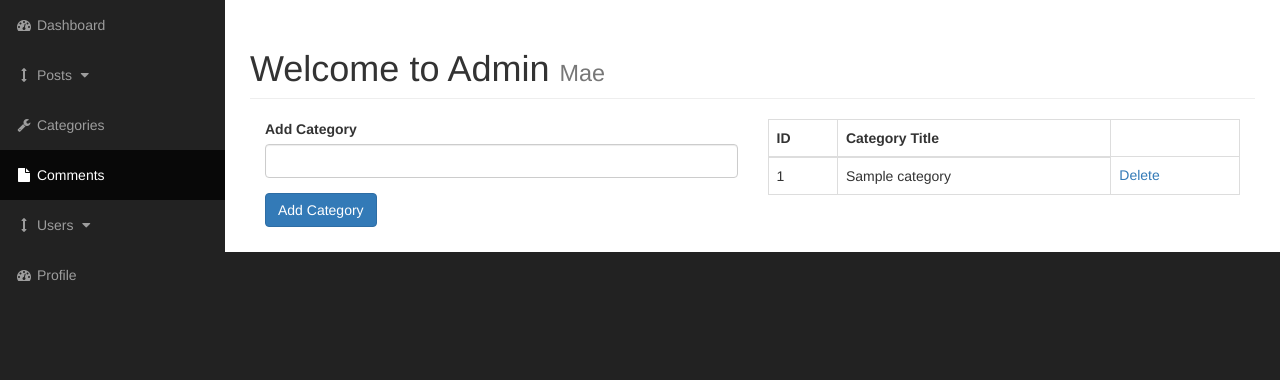
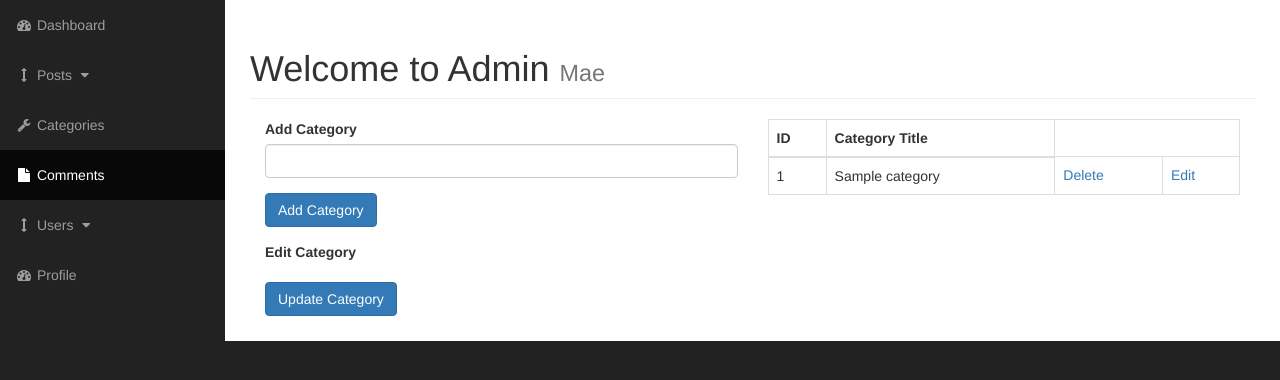
Before and after one commit to maeperez/content-management-system, a PHP site: page /admin/categories.php in a window 1280 px wide. Shown: the part 51-431 px from the top of the page. Run offline with PHP 8.4, Linux system fonts and the light colour scheme; tables that the repository leaves empty or names only in its code hold one stand-in row (values such as "Sample post").

Commit message:
Select category id to update

```diff
--- a/admin/categories.php
+++ b/admin/categories.php
@@ -63,6 +63,48 @@
                         </div>
 
                     </form>
+
+
+
+                    <form action="" method="post">
+
+                    <div class="form-group">
+                            <label for="cat-title">Edit Category</label>
+
+                            <?php
+
+                            if(isset($_GET['edit'])){
+
+                                $cat_id = $_GET['edit'];
+                                $query="SELECT * FROM categories WHERE cat_id = $cat_id";
+                                $select_categories_id=mysqli_query($connection,$query);
+
+
+                                while($row=mysqli_fetch_assoc($select_categories_id)){
+                                $cat_id=$row['cat_id'];
+                                $cat_title=$row['cat_title'];
+
+                                ?>
+
+
+                            <input  value="<?php if(isset($cat_title)){ echo $cat_title; } ?>" type="text" class="form-control" name="cat_title" >
+
+                             <?php   } }  ?>
+
+                             <?php
+
+
+                            ?>
+
+                        </div>
+                        <div class="form-group">
+                            <input class="btn btn-primary" type="submit" name="submit" value="Update Category">
+                        </div>
+
+                    </form>
+
+
+
                     </div><!-----Add Category Form--->
 
 
@@ -92,6 +134,7 @@
                         echo "<td>{$cat_id}</td>";
                         echo "<td>{$cat_title}</td>";
                         echo "<td><a href='categories.php?delete={$cat_id}'>Delete</a></td>";
+                        echo "<td><a href='categories.php?edit={$cat_id}'>Edit</a></td>";
                         echo "</tr>";
 
                         }
@@ -99,6 +142,8 @@
                         ?>
 
                         <?php
+
+                            //DELETE QUERY
 
                             if(isset($_GET['delete'])){
                             $the_cat_id = $_GET['delete'];
```
